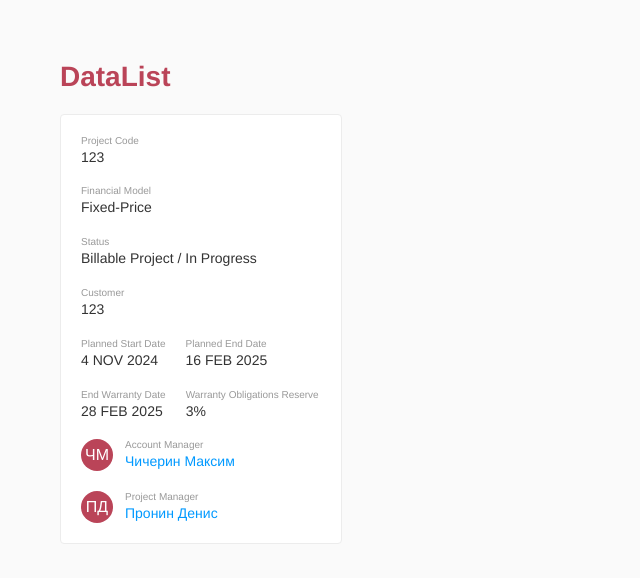
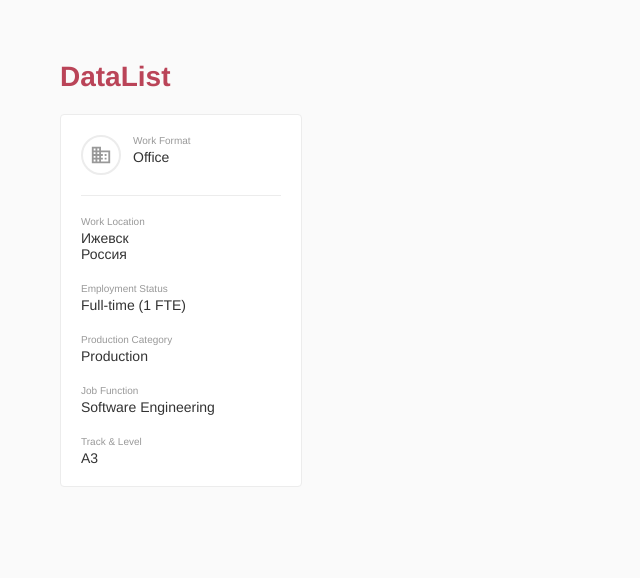
Before and after one commit to Lieblein/compound-components, a React app: page / in a window 1280 px wide. Shown: the top 578 px of the page, without its empty margins (0-640 px from the left). Built offline with nearby package versions, Linux system fonts and the light colour scheme.

Commit message:
add suffix

```diff
--- a/src/components/App/app.css
+++ b/src/components/App/app.css
@@ -40,12 +40,9 @@ a:focus:active {
 }
 
 .my-data-list-item {
-    width: fit-content;
-}
-
-.my-flex-data-list-item {
     display: flex;
-    gap: 12px;
+    flex-wrap: wrap;
+    gap: 20px 12px;
 }
 
 .avatar {
@@ -53,11 +50,21 @@ a:focus:active {
     align-items: center;
     justify-content: center;
     flex-shrink: 0;
-    line-height: 1;
-    font-size: 16px;
-    color: #fff;
-    background-color: #ba4458;
-    width: 32px;
-    height: 32px;
+    width: 36px;
+    height: 36px;
     border-radius: 50%;
+    border: 2px solid #ececec;
 }
+
+.icon {
+    width: 22px;
+    fill: #999;
+}
+
+.separator {
+    width: 100%;
+    margin: 0;
+    background-color: #ececec;
+    border: none;
+    height: 1px;
+}
--- a/src/components/App/index.tsx
+++ b/src/components/App/index.tsx
@@ -14,68 +14,39 @@ export default function App() {
                 <DataList
                     items={ [
                         {
-                            title: 'Project Code',
-                            value: '123',
+                            className: 'my-data-list-item',
+                            title: 'Work Format',
+                            value: 'Office',
+                            prefix: <div className='avatar'>
+                                <svg className='icon' viewBox="0 0 24 24">
+                                    <path d="M12 7V3H2v18h20V7zM6 19H4v-2h2zm0-4H4v-2h2zm0-4H4V9h2zm0-4H4V5h2zm4 12H8v-2h2zm0-4H8v-2h2zm0-4H8V9h2zm0-4H8V5h2zm10 12h-8v-2h2v-2h-2v-2h2v-2h-2V9h8zm-2-8h-2v2h2zm0 4h-2v2h2z" />
+                                </svg>
+                            </div>,
+                            suffix: <hr className='separator' />
                         },
                         {
-                            title: 'Financial Model',
-                            value: 'Fixed-Price',
+                            title: 'Work Location',
+                            value: <>
+                                Ижевск
+                                <br />
+                                Россия
+                            </>,
                         },
                         {
-                            title: 'Status',
-                            value: 'Billable Project / In Progress',
+                            title: 'Employment Status',
+                            value: 'Full-time (1 FTE)',
                         },
                         {
-                            title: 'Customer',
-                            value: '123',
+                            title: 'Production Category',
+                            value: 'Production',
                         },
                         {
-                            className: 'my-data-list-item',
-                            title: 'Planned Start Date',
-                            value: '4 NOV 2024',
+                            title: 'Job Function',
+                            value: 'Software Engineering',
                         },
                         {
-                            className: 'my-data-list-item',
-                            title: 'Planned End Date',
-                            value: '16 FEB 2025',
-                        },
-                        {
-                            className: 'my-data-list-item',
-                            title: 'End Warranty Date',
-                            value: '28 FEB 2025',
-                        },
-                        {
-                            className: 'my-data-list-item',
-                            title: 'Warranty Obligations Reserve',
-                            value: '3%',
-                        },
-                        {
-                            className: 'my-flex-data-list-item',
-                            prefix: <div className='avatar'>
-                                ЧМ
-                            </div>,
-                            title: 'Account Manager',
-                            value: <a
-                                href="https://develonica.ru/employee/1"
-                                target="_blank"
-                                rel="noopener noreferrer"
-                            >
-                                Чичерин Максим
-                            </a>,
-                        },
-                        {
-                            className: 'my-flex-data-list-item',
-                            prefix: <div className='avatar'>
-                                ПД
-                            </div>,
-                            title: 'Project Manager',
-                            value: <a
-                                href="https://develonica.ru/employee/2"
-                                target="_blank"
-                                rel="noopener noreferrer"
-                            >
-                                Пронин Денис
-                            </a>,
+                            title: 'Track & Level',
+                            value: 'A3',
                         },
                     ] }
                 />
--- a/src/components/Box/box.css
+++ b/src/components/Box/box.css
@@ -1,5 +1,5 @@
 .box {
-    width: 240px;
+    width: 200px;
     background-color: #fff;
     border: 1px solid #ececec;
     border-radius: 4px;
--- a/src/components/DataList/index.tsx
+++ b/src/components/DataList/index.tsx
@@ -8,6 +8,7 @@ interface IProps {
         title: React.ReactNode;
         value: React.ReactNode;
         prefix?: React.ReactNode;
+        suffix?: React.ReactNode;
     }>;
 }
 
@@ -23,6 +24,7 @@ export default function DataList(props: Readonly<IProps>) {
                         title,
                         value,
                         prefix,
+                        suffix,
                     },
                     index,
                 ) => (
@@ -39,6 +41,7 @@ export default function DataList(props: Readonly<IProps>) {
                                 { value }
                             </dd>
                         </div>
+                        { suffix }
                     </div>
                 ))
             }
```
